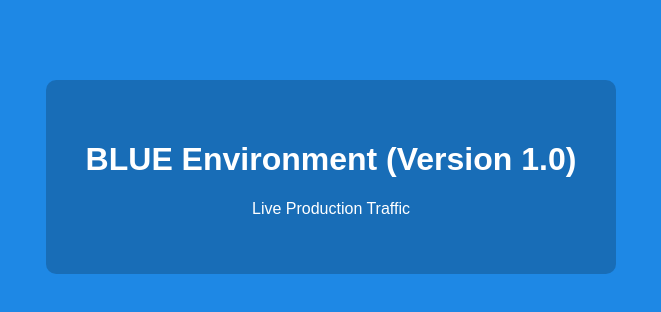
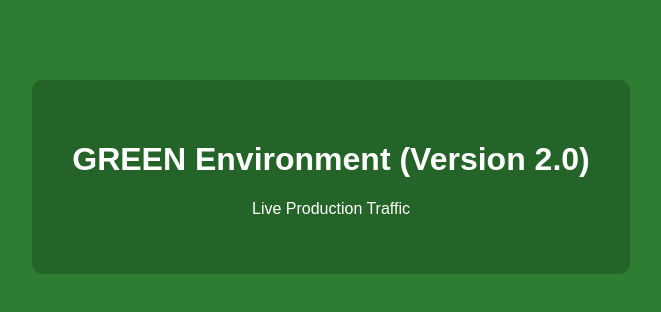
Before and after one commit to kritak0808/k8s-blue-green, a plain HTML site: page index.html in a window 1280 px wide. Shown: the whole page, without its empty margins (309-970 px from the left). Drawn offline with Linux system fonts and the light colour scheme.

Commit message:
Change background color and update environment version

```diff
--- a/index.html
+++ b/index.html
@@ -4,13 +4,13 @@
     <meta charset="UTF-8">
     <title>Practice 8 - Blue-Green Deployment</title>
     <style>
-        body { font-family: Arial, sans-serif; text-align: center; margin-top: 80px; background-color: #1e88e5; color: white; }
+        body { font-family: Arial, sans-serif; text-align: center; margin-top: 80px; background-color: #2e7d32; color: white; }
         .box { background: rgba(0,0,0,0.2); padding: 40px; border-radius: 10px; display: inline-block; }
     </style>
 </head>
 <body>
     <div class="box">
-        <h1>BLUE Environment (Version 1.0)</h1>
+        <h1>GREEN Environment (Version 2.0)</h1>
         <p>Live Production Traffic</p>
     </div>
 </body>
```
